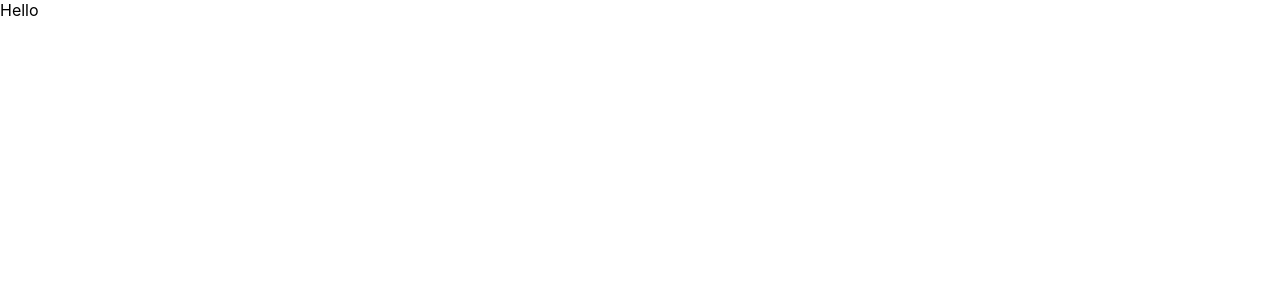
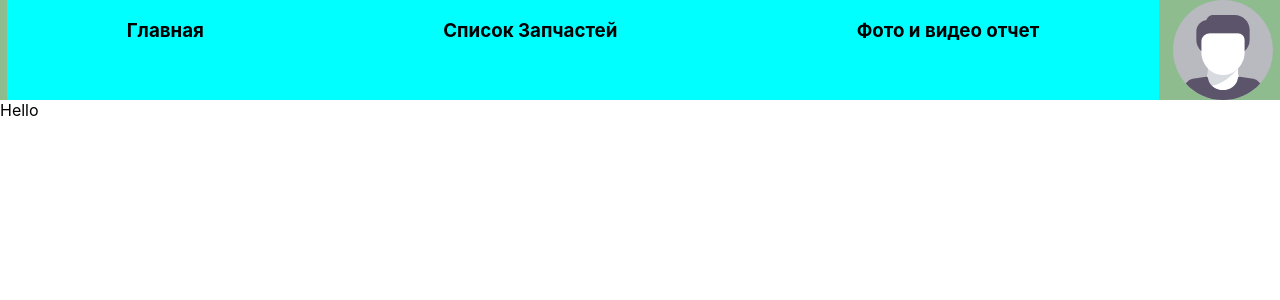
Before and after one commit to DimaMaslo88/my-auto-parts, a React (Create React App) app: page / in a window 1280 px wide. Shown: the top 300 px of the page. Built offline with nearby package versions, Linux system fonts and the light colour scheme.

Commit message:
"feat/bll logic"

```diff
--- a/package.json
+++ b/package.json
@@ -3,6 +3,7 @@
   "version": "0.1.0",
   "private": true,
   "dependencies": {
+    "@ant-design/icons": "^5.4.0",
     "@reduxjs/toolkit": "^2.2.6",
     "@testing-library/jest-dom": "^5.17.0",
     "@testing-library/react": "^13.4.0",
--- a/src/App.tsx
+++ b/src/App.tsx
@@ -1,13 +1,14 @@
 import React from 'react';
-
+import {Header} from "ui/components/header/Header";
 
 
 function App() {
-  return (
-    <div>
-      Hello
-    </div>
-  );
+    return (
+        <div>
+            <Header/>
+            Hello
+        </div>
+    );
 }
 
 export default App;
--- /dev/null
+++ b/src/styles/header/header.module.scss
@@ -0,0 +1,14 @@
+.headerContainer{
+  display: flex;
+  flex-direction: row;
+  background-color: darkseagreen;
+  justify-content: space-around;
+  .navContainer{
+    display: flex;
+    background-color: aqua;
+    width: 90%;
+    justify-content: space-around;
+    flex-wrap: wrap;
+  }
+
+  }
--- /dev/null
+++ b/src/ui/assets/icons/Avatar-icon.tsx
@@ -0,0 +1,44 @@
+import * as React from "react"
+import {SVGProps} from "react";
+
+export const AvatarIcon = (props: SVGProps<SVGSVGElement>) => (
+    <svg
+        xmlns="http://www.w3.org/2000/svg"
+        xmlSpace="preserve"
+        viewBox="0 0 480 480"
+        {...props}
+    >
+        <circle
+            cx={240}
+            cy={240}
+            r={240}
+            style={{
+                fill: "#b8bac0",
+            }}
+        />
+        <path
+            d="M240 360.07c-27.944 0-53.297-11.991-72.003-31.372-.014 11.615-.436 28.379-3.516 40.611 2.02 1.235 3.588 3.262 3.894 5.784 3.992 32.484 34.781 56.977 71.625 56.977 36.836 0 67.625-24.496 71.625-56.977.31-2.525 1.844-4.549 3.895-5.78-3.08-12.233-3.503-28.999-3.517-40.615-18.706 19.381-44.059 31.372-72.003 31.372z"
+            style={{
+                fill: "#fff",
+            }}
+        />
+        <path
+            d="M310.44 330.174c-18.549 18.477-43.242 29.896-70.44 29.896-27.944 0-53.297-11.991-72.003-31.372-.014 11.615-.436 28.379-3.516 40.611 2.02 1.235 3.588 3.262 3.894 5.784 1.765 14.359 8.778 27.144 19.223 36.954 48.168-6.782 102.839-54.345 122.842-81.873z"
+            style={{
+                fill: "#d7dbe0",
+            }}
+        />
+        <path
+            d="M312 160.07H176c-22.055 0-40 17.945-40 40v48c0 61.758 46.656 112 104 112s104-50.242 104-112v-56c0-17.644-14.352-32-32-32z"
+            style={{
+                fill: "#fff",
+            }}
+        />
+        <path
+            d="M296 72.07H192c-15.047 0-27.695 10.438-31.102 24.449C133.359 100.02 112 123.598 112 152.07v40c0 20.617 8.752 39.851 24 53.52v-45.52c0-22.055 17.945-40 40-40h136c17.648 0 32 14.355 32 32v53.511c15.251-13.667 24-32.899 24-53.511v-48c0-39.699-32.297-72-72-72zM61.632 400.544C105.562 449.319 169.191 480 240 480s134.438-30.681 178.368-79.456c-7.66-10.356-18.462-18.77-32.352-22.659-.32-.09-.641-.16-.969-.207l-63.859-9.582c-.391-.059-1.227-.09-1.625-.09a7.998 7.998 0 0 0-7.938 7.023c-4 32.48-34.789 56.977-71.625 56.977-36.844 0-67.633-24.492-71.625-56.977-.5-4.129-4.219-7.234-8.141-7.02a6.821 6.821 0 0 0-1.422.086l-63.859 9.582a7.53 7.53 0 0 0-.969.207c-13.89 3.891-24.692 12.304-32.352 22.66z"
+            style={{
+                fill: "#5c546a",
+            }}
+        />
+    </svg>
+)
--- a/src/ui/components/header/Header.tsx
+++ b/src/ui/components/header/Header.tsx
@@ -1,9 +1,18 @@
 import React from 'react';
+import {AvatarIcon} from "ui/assets/icons/Avatar-icon";
+import style from 'styles/header/header.module.scss'
 
  export const Header = () => {
     return (
-        <div>
-            Header
+        <div className={style.headerContainer}>
+            <nav className={style.navContainer}>
+            <h3>Главная</h3>
+            <h3>Список Запчастей</h3>
+            <h3>Фото и видео отчет</h3>
+            </nav>
+            <AvatarIcon   width={100}
+                          height={100}
+            />
         </div>
     );
 };
```
Also changed, not shown: 1 other file (tests, documents, lock files or other folders).
